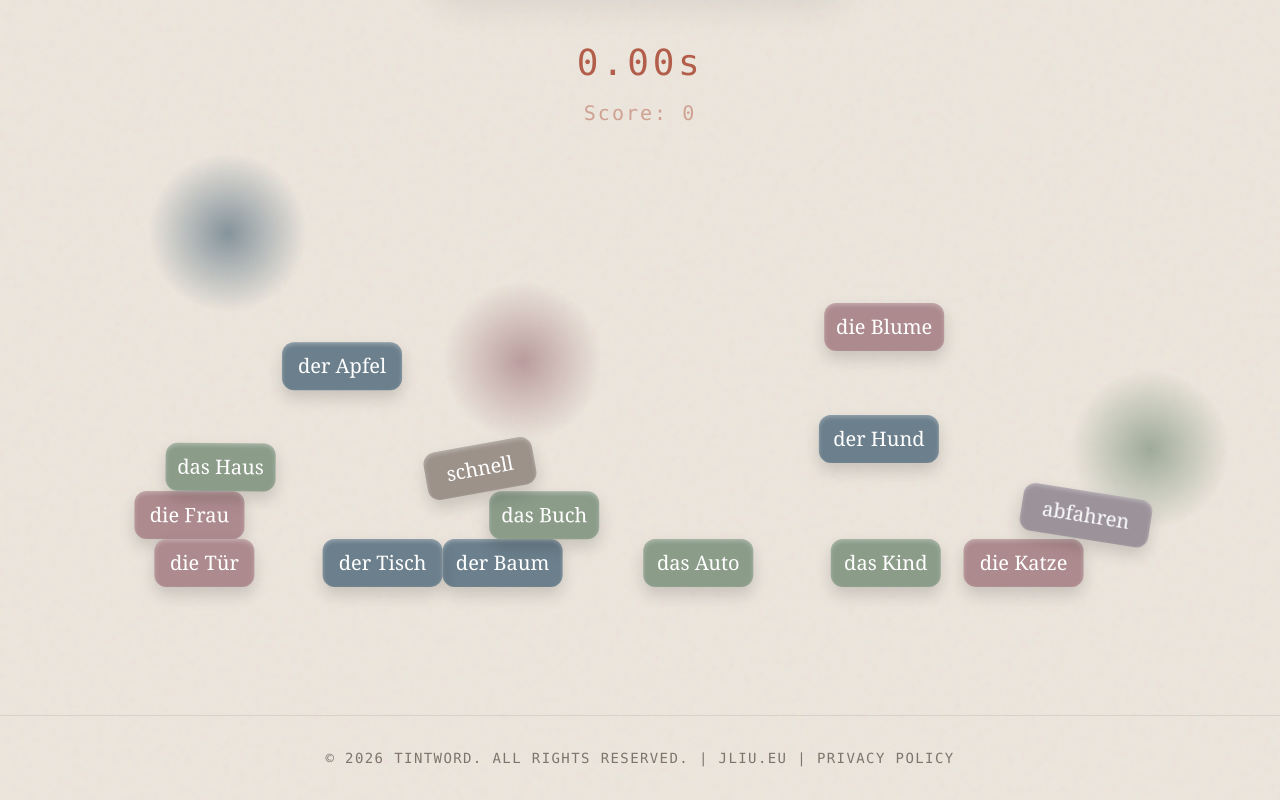
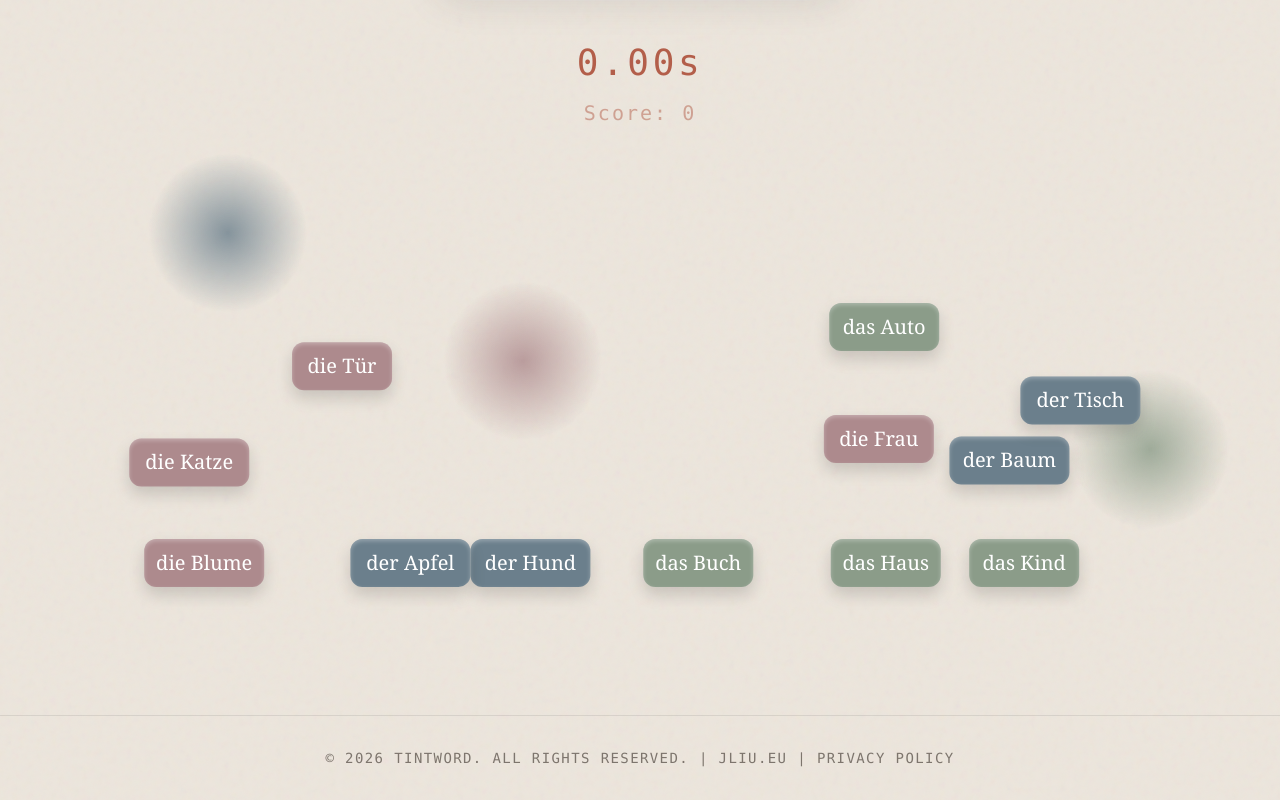
Before and after one commit to jliu-00/tintword-landing, a React (Vite) app: page / in a window 1280 px wide. Shown: the part 1333-2133 px from the top of the page. Built offline with nearby package versions, Linux system fonts and the light colour scheme.

Commit message:
fix(game): fix rendering of spit out words and remove non-gendered words

```diff
--- a/src/components/PhysicsPool.tsx
+++ b/src/components/PhysicsPool.tsx
@@ -15,8 +15,6 @@ const wordsData = [
   { text: "das Auto", color: "#8B9C89", gender: "das", w: 110, h: 48 },
   { text: "das Haus", color: "#8B9C89", gender: "das", w: 110, h: 48 },
   { text: "das Buch", color: "#8B9C89", gender: "das", w: 110, h: 48 },
-  { text: "abfahren", color: "#9B929A", gender: "none", w: 130, h: 48 },
-  { text: "schnell", color: "#9C928A", gender: "none", w: 110, h: 48 },
 ];
 
 export function PhysicsPool() {
@@ -282,6 +280,8 @@ export function PhysicsPool() {
           } else {
             const { x, y } = body.position;
             el.style.transform = `translate(${x - wordsData[index].w / 2}px, ${y - wordsData[index].h / 2}px) rotate(${body.angle}rad)`;
+            el.style.opacity = "1";
+            el.style.pointerEvents = "auto";
           }
         }
       });
```
